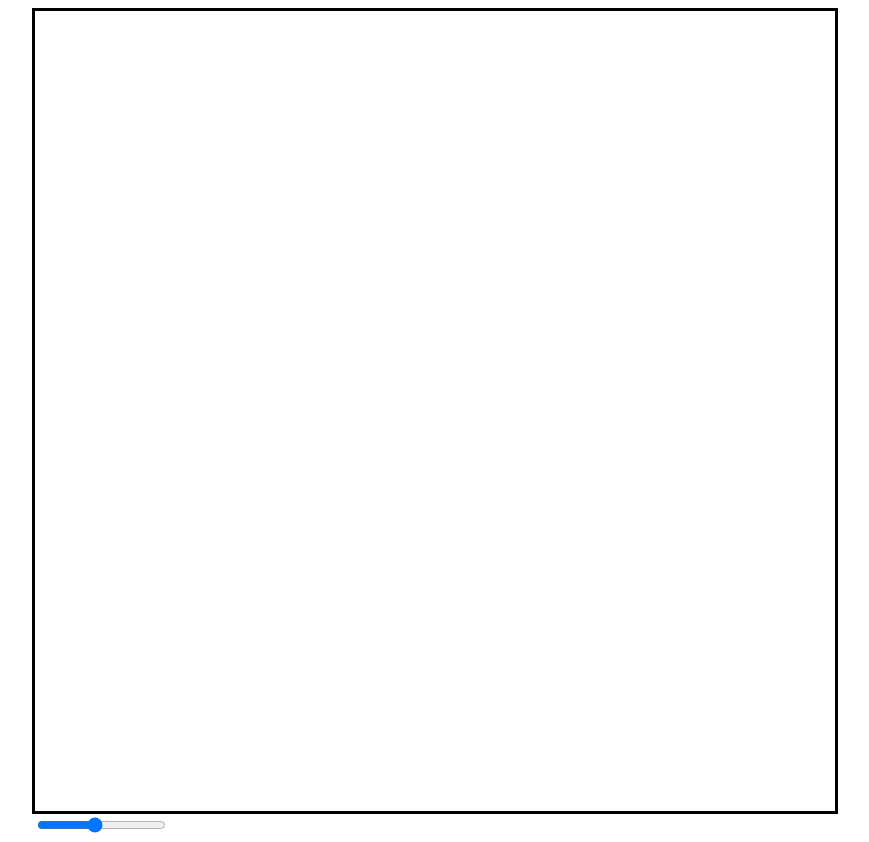
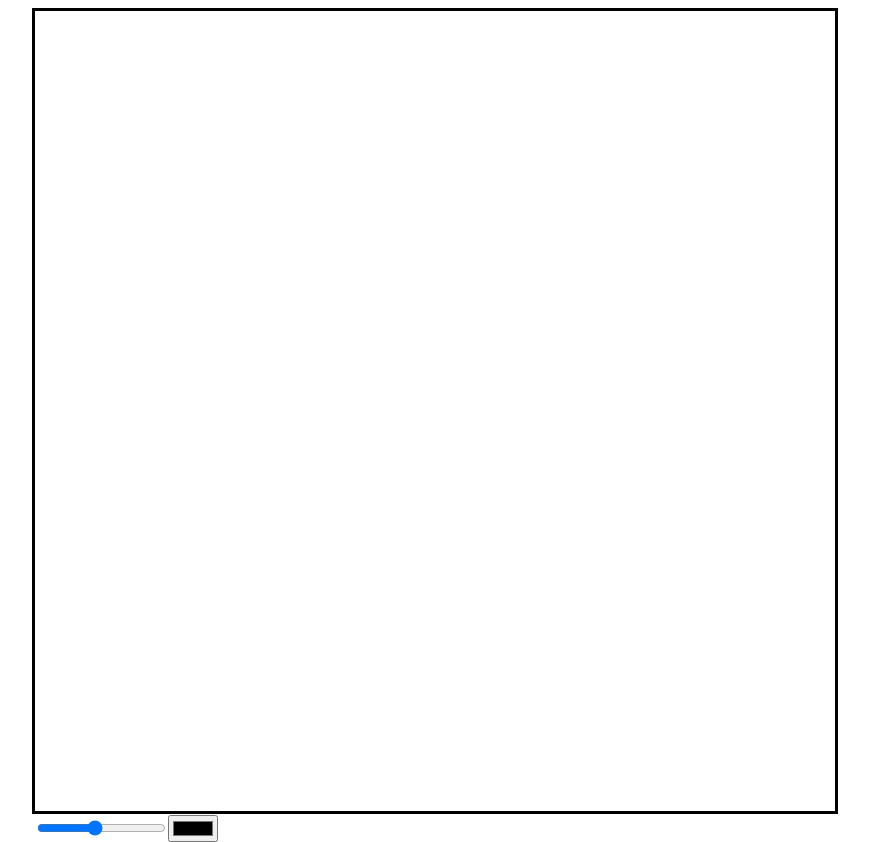
Before and after one commit to plusbeauxjours/canvas-poc, a React (Create React App) app: page / in a window 1280 px wide. Shown: the whole page, without its empty margins (205-1074 px from the left). Built offline with nearby package versions, Linux system fonts and the light colour scheme.

Commit message:
line color

```diff
--- a/src/Canvas.tsx
+++ b/src/Canvas.tsx
@@ -3,12 +3,15 @@ import React, {useRef, useEffect, useState} from 'react';
 export const Canvas = ({...props}) => {
   const canvasRef = useRef(null);
   const [lineWidth, setLineWidth] = useState<string>('5')
+  const [lineColor, setLineColor] = useState<string>('#000')
 
   useEffect(() => {
     const canvas = canvasRef.current;
     const ctx = canvas.getContext('2d');
     ctx.lineWidth = lineWidth;
-  }, [lineWidth])
+    ctx.strokeStyle = lineColor;
+    ctx.fillStyle = lineColor;
+  }, [lineWidth, lineColor])
 
   useEffect(() => {
     const canvas = canvasRef.current;
@@ -16,6 +19,8 @@ export const Canvas = ({...props}) => {
     canvas.width = 800;
     canvas.height = 800;
 
+    ctx.strokeStyle = lineColor;
+    ctx.fillStyle = lineColor;
     ctx.lineWidth = lineWidth;
     let isPainting = false;
 
@@ -45,9 +50,19 @@ export const Canvas = ({...props}) => {
     canvas.addEventListener("mouseleave", cancelPainting);
   }, []);
 
-  const onChange = (event) => {
+  const onChangeLineWidth = (event) => {
     setLineWidth(event.target.value)
   }
 
-  return <><canvas ref={canvasRef} {...props} /><input type="range" min="1" max="10" step='0.1' value={lineWidth}  onChange={onChange}/></>
+  const onChangeLineColor = (event) => {
+    setLineColor(event.target.value)
+  }
+
+  return (
+    <>
+      <canvas ref={canvasRef} {...props} />
+      <input type="range" min="1" max="10" step='0.1' value={lineWidth} onChange={onChangeLineWidth}/>
+      <input type="color" value={lineColor} onChange={onChangeLineColor}/>
+    </>
+  )
 };
```
